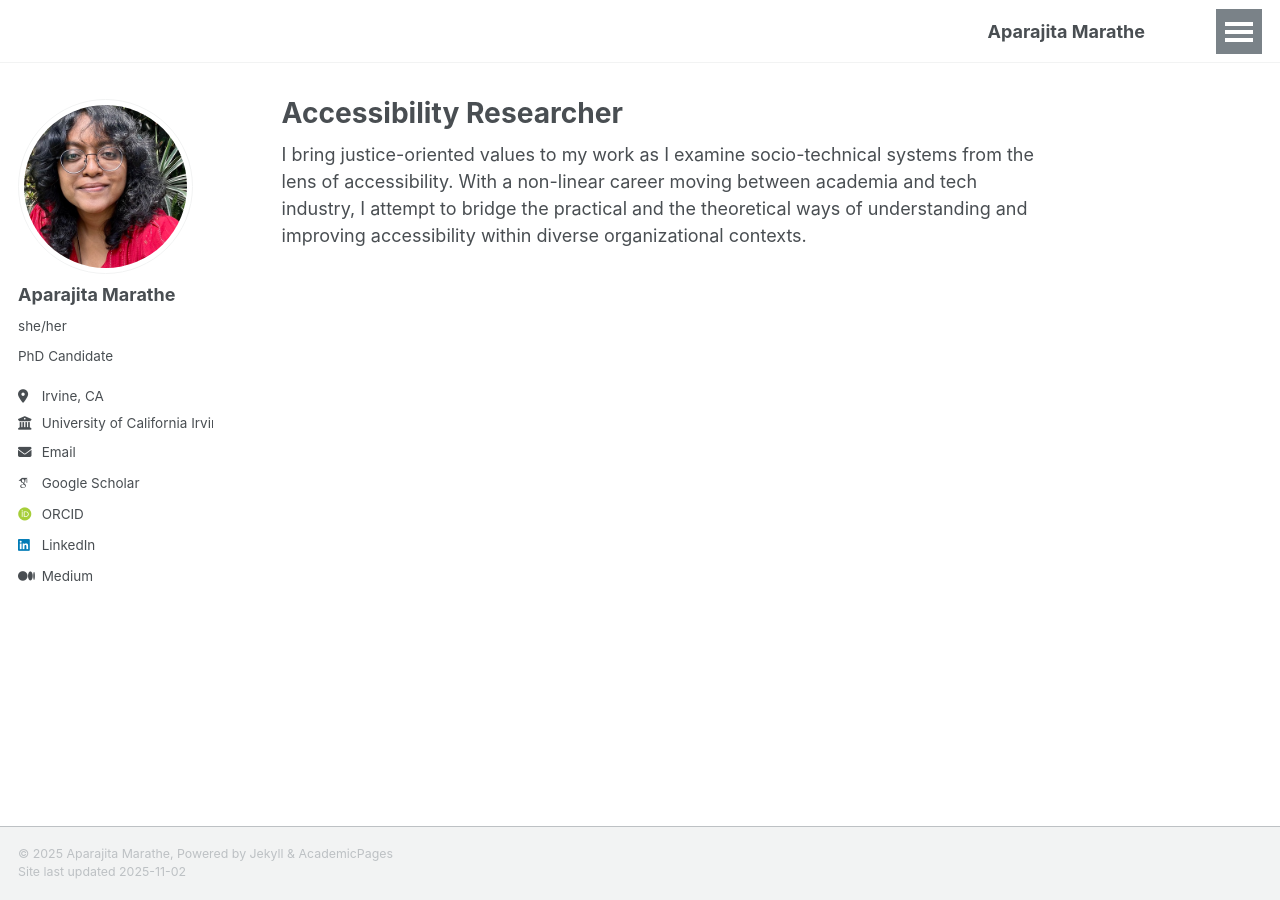
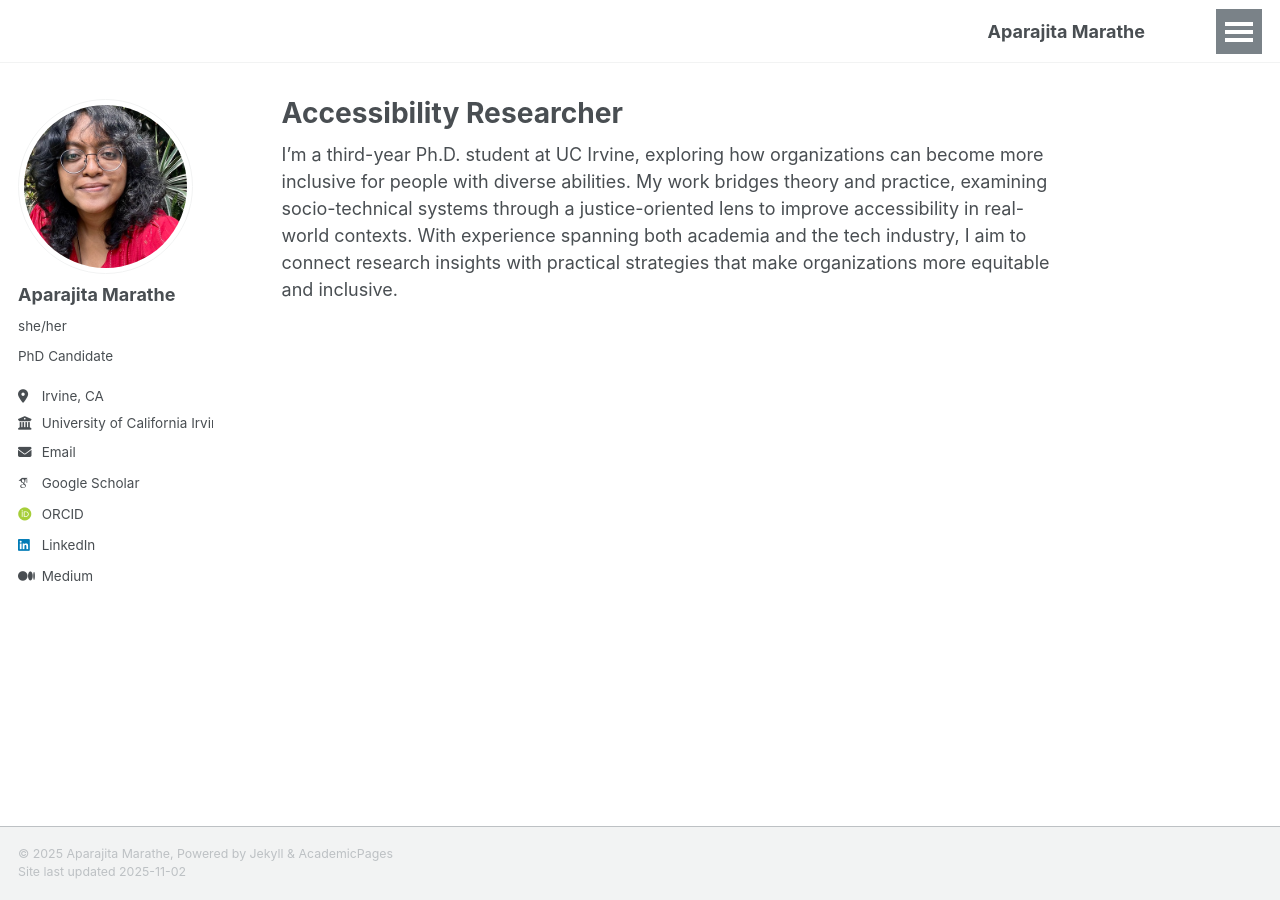
Before and after one commit to aparajitamarathe/aparajitamarathe.github.io, a Jekyll site: the page built from _pages/about.md, in a window 1280 px wide. Built offline with Jekyll 4.4.1, drawn with Linux system fonts in a browser that asks for light colours; some web fonts are replaced.

Commit message:
Update about.md

```diff
--- a/_pages/about.md
+++ b/_pages/about.md
@@ -7,4 +7,4 @@ redirect_from:
   - /about.html
 ---
 
-I bring justice-oriented values to my work as I examine socio-technical systems from the lens of accessibility. With a non-linear career moving between academia and tech industry, I attempt to bridge the practical and the theoretical ways of understanding and improving accessibility within diverse organizational contexts.
+I’m a third-year Ph.D. student at UC Irvine, exploring how organizations can become more inclusive for people with diverse abilities. My work bridges theory and practice, examining socio-technical systems through a justice-oriented lens to improve accessibility in real-world contexts. With experience spanning both academia and the tech industry, I aim to connect research insights with practical strategies that make organizations more equitable and inclusive.
```
